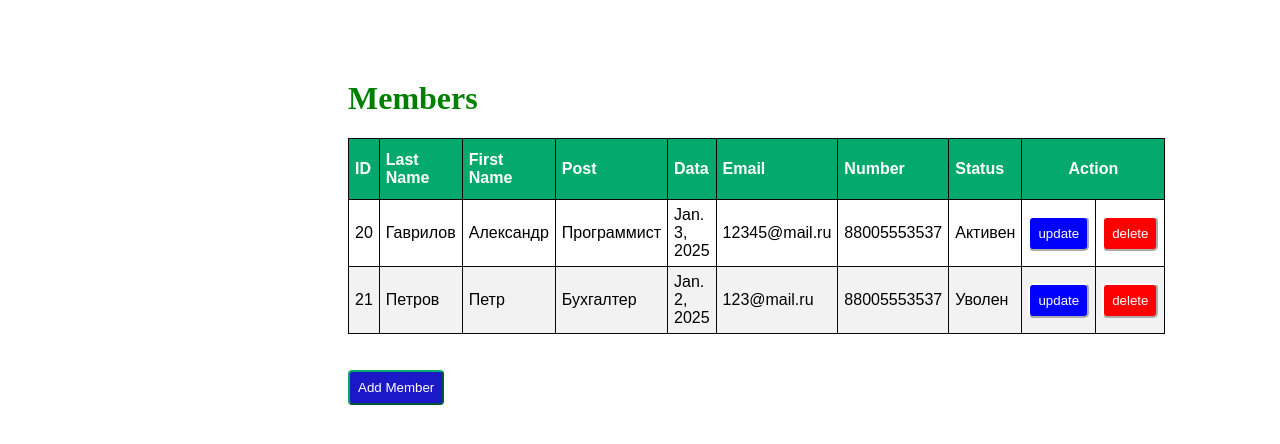
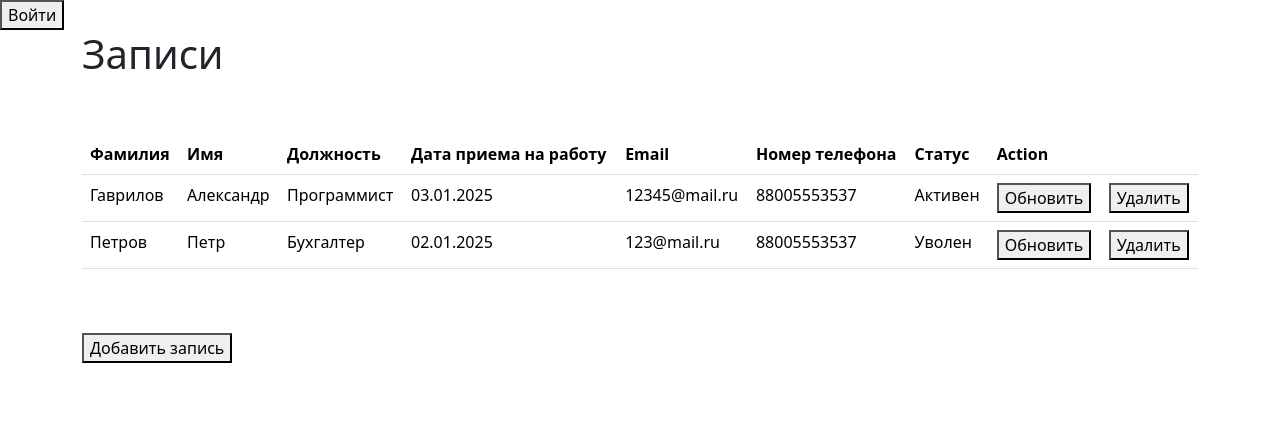
Before and after one commit to Tireon/CRUD, a Django app: page / in a window 1280 px wide. Shown: the top 444 px of the page. Run offline with Django 4.2, Linux system fonts and the light colour scheme; data comes from the database, SQL or seed files in the repository; both versions use the stored data as it was after the commit.

Commit message:
Login commit

```diff
--- a/main/models.py
+++ b/main/models.py
@@ -1,10 +1,17 @@
 from django.db import models
+from django import forms
 
 class Member(models.Model):
-    lastname = models.CharField(max_length=50)
-    firstname = models.CharField(max_length=50)
-    post = models.CharField(max_length=100)
-    data = models.CharField(max_length=100)
-    email = models.CharField(max_length=100)
-    number = models.CharField(max_length=100)
-    status = models.CharField(max_length=100)
+    lastname = models.CharField(max_length=20, verbose_name='Фамилия')
+    firstname = models.CharField(max_length=20, verbose_name='Имя')
+    post = models.CharField(max_length=50, verbose_name='Должность')
+    data = models.DateField(max_length=100, verbose_name='Дата приема на работу')
+    email = models.CharField(max_length=30, verbose_name='Электронная почта')
+    number = models.CharField(max_length=15, verbose_name='Номер телефона')
+    status = models.CharField(max_length=15, verbose_name='Статус(активен/уволен)')
+
+class LoginUserForm(forms.Form):
+    username = forms.CharField(label = "Логин",
+                    widget = forms.TextInput(attrs={'class': 'form-imput'}))
+    password = forms.CharField(label = "Пароль",
+                    widget = forms.PasswordInput(attrs={'class': 'form-imput'}))
--- a/main/templates/main/index.html
+++ b/main/templates/main/index.html
@@ -3,51 +3,63 @@
 
 <head>
     <meta charset="UTF-8">
+<!--
     <meta http-equiv="X-UA-Compatible" content="IE=edge">
     <meta name="viewport" content="width=device-width, initial-scale=1.0">
-    <title>Document</title>
+-->
+    <link href="https://cdn.jsdelivr.net/npm/bootstrap@5.3.3/dist/css/bootstrap.min.css" rel="stylesheet" integrity="sha384-QWTKZyjpPEjISv5WaRU9OFeRpok6YctnYmDr5pNlyT2bRjXh0JMhjY6hW+ALEwIH" crossorigin="anonymous">
+    <title>Записи</title>
 </head>
 
+<!--
 {% load static %}
 <link rel="stylesheet" href="{% static 'style.css' %}">
+-->
+
+
 
 <body>
+
+    <td>
+        <a href="{% url "login_user" %}"><button>Войти</button></a>
+    </td>
+
+
     <div class="container">
-        <h1>Members</h1>
-        <table id="customers" border="1">
+        <h1>Записи</h1>
+        <br><br>
+        <table class="table">
             <thead>
-                <th>ID</th>
-                <th>Last Name</th>
-                <th>First Name</th>
-                <th>Post</th>
-                <th>Data</th>
-                <th>Email</th>
-                <th>Number</th>
-                <th>Status</th>
-                <th colspan="2" id="mid">Action</th>
+                <th scope="col">Фамилия</th>
+                <th scope="col">Имя</th>
+                <th scope="col">Должность</th>
+                <th scope="col">Дата приема на работу</th>
+                <th scope="col">Email</th>
+                <th scope="col">Номер телефона</th>
+                <th scope="col">Статус </th>
+                <th colspan="2" >Action</th>
             </thead>
             {% for x in mem %}
             <tr>
-                <td>{{x.id}}</td>
                 <td>{{x.lastname}}</td>
                 <td>{{x.firstname}}</td>
                 <td>{{x.post}}</td>
-                <td>{{x.data}}</td>
+                <td>{{x.data|date:"d.m.Y"}}</td>
                 <td>{{x.email}}</td>
                 <td>{{x.number}}</td>
                 <td>{{x.status}}</td>
                 <td>
-                    <a href="update/{{x.id}}"><button id="up">update</button></a>
+                    <a href="update/{{x.id}}"><button>Обновить</button></a>
                 </td>
                 <td>
-                    <a href="delete/{{x.id}}"><button id="del">delete</button></a>
+                    <a href="delete/{{x.id}}"><button>Удалить</button></a>
                 </td>
             </tr>
             {% endfor %}
 
         </table>
         <br><br>
-        <a href="{% url 'add' %}"><button id="new3">Add Member</button></a>
+        <a href="{% url 'add' %}"><button id="new3">Добавить запись</button></a>
     </div>
 </body>
 
--- a/main/urls.py
+++ b/main/urls.py
@@ -10,5 +10,6 @@
     path('update/<int:id>/', views.update, name="update"),
     path('update/uprec/<int:id>/', views.uprec, name="uprec"),
 
-
+    path('login_user/', views.login_user, name="login_user"),
+    path('logout_user/', views.logout_user, name="logout"),
 ]
--- a/main/views.py
+++ b/main/views.py
@@ -1,13 +1,20 @@
 from django.shortcuts import render, redirect
-from .models import Member
+from django.contrib.auth.mixins import PermissionRequiredMixin
+from django.contrib.auth import authenticate, login, logout
 
+from .models import Member, LoginUserForm
+
+
+# Отображение всех записей
 def index (request):
     mem = Member.objects.all()
     return render(request, 'main/index.html', {"mem":mem});
 
+# Переход на страницу добавления новой записи
 def  add(request):
     return render(request, 'main/add.html')
 
+# Регистрация новой записи
 def addrec(request):
     a = request.POST['lastname']
     b = request.POST['firstname']
@@ -16,19 +23,24 @@
     e = request.POST['email']
     f = request.POST['number']
     g = request.POST['status']
+
     mem = Member(lastname=a,firstname=b,post=c,data=d,email=e,number=f,status=g)
     mem.save()
     return redirect("/")
 
-def delete(request, id):
+# Удаление записи
+def delete(PermissionRequiredMixin, id):
+    permission_required = 'main.delete_member'
     mem = Member.objects.get(id=id)
     mem.delete()
     return redirect("/")
 
+# Переход на страницу изменения существующей записи
 def update(request, id):
     mem = Member.objects.get(id=id)
     return render(request, 'main/update.html',{'mem':mem})
 
+# Изменение существующей записи
 def uprec(request, id):
     a = request.POST['lastname']
     b = request.POST['firstname']
@@ -37,6 +49,7 @@
     e = request.POST['email']
     f = request.POST['number']
     g = request.POST['status']
+
     mem = Member.objects.get(id=id)
     mem.lastname = a
     mem.firstname = b
@@ -47,3 +60,21 @@
     mem.status = g
     mem.save()
     return redirect("/")
+
+def login_user(request):
+    if request.method == 'POST':
+        form = LoginUserForm(request.POST)
+        if form.is_valid():
+            cd = form.cleaned_data
+            user = authenticate(request, username = cd['username'],
+                                 password = cd['password'])
+            if user:
+                login(request, user)
+                return redirect("/")
+    else:
+        form = LoginUserForm()
+    return render(request, 'main/login_user.html', {'form': form})
+
+def logout_user(request):
+    logout(request)
+    return redirect("/")
```
Also changed, not shown: main/templates/main/add.html (+20 -11 lines), main/templates/main/login_user.html (added, +39 -0 lines), main/templates/main/update.html (+18 -11 lines), db.sqlite3, main/migrations/0014_alter_member_data_alter_member_email_and_more.py (added), main/migrations/0015_alter_member_data.py (added), main/migrations/0016_alter_member_status.py (added), main/migrations/0017_alter_member_status.py (added).
